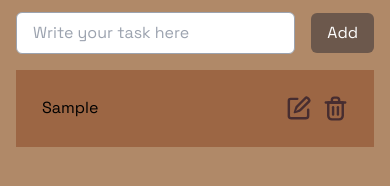
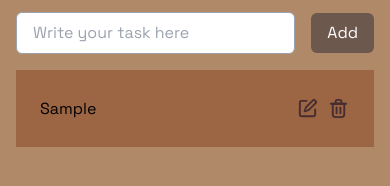
Before and after one commit to linch433/todo-app, a React (Vite) app: page / in a window 390 px wide. Both pictures are taken after typing "Sample" into the empty fields and a click on the button "Add". Shown: the part 156-342 px from the top of the page. Built offline with nearby package versions, Linux system fonts and the light colour scheme.

Commit message:
Add simple responsiveLayout for mobiles

```diff
--- a/src/components/TaskViewComponent.jsx
+++ b/src/components/TaskViewComponent.jsx
@@ -27,15 +27,15 @@ function TaskViewComponent({taskName}) {
   }
 
   return (
-    <div className='bg-secondary-bg p-6 mb-4 flex flex-row justify-between'>
-      <div className='flex justify-center items-center gap-2'>
+    <div className='bg-secondary-bg p-6 mb-4 flex flex-row'>
+      <div className='flex justify-start items-center gap-2 w-full'>
         <input
           value={newTask}
           disabled={isInputDisabled}
           onChange={(e) => {
             setNewTask(e.target.value);
           }}
-          className={`${isInputDisabled === true ? `bg-transparent` : `bg-input-bg`} p-0.5`}/>
+          className={`${isInputDisabled === true ? `bg-transparent` : `bg-input-bg`} h-[28.8px] w-3/4`}/>
         <ButtonIcon
           onClickFunction={handleUpdateTask}
           srcForImage={doneIcon}
```
